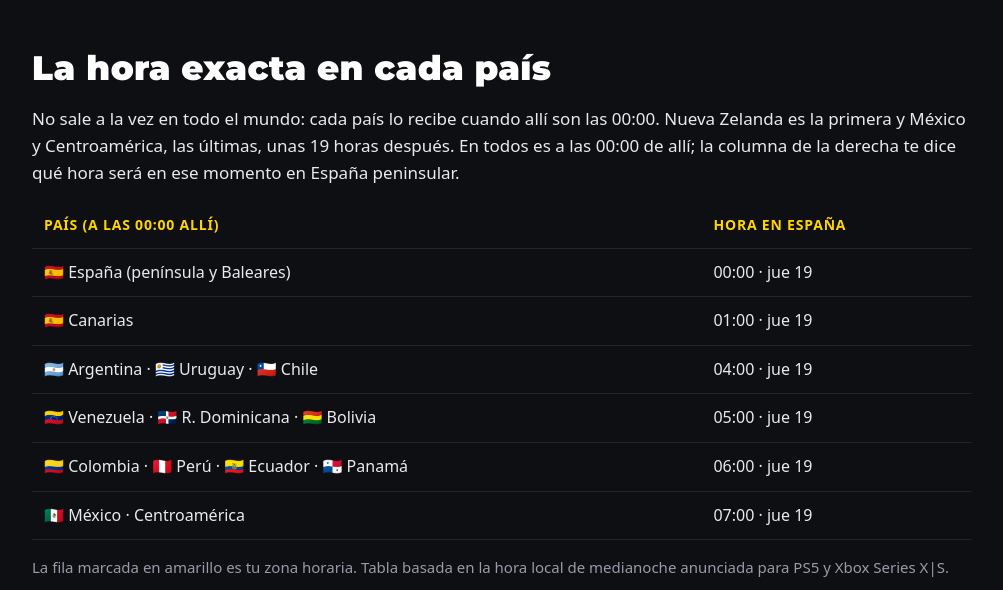
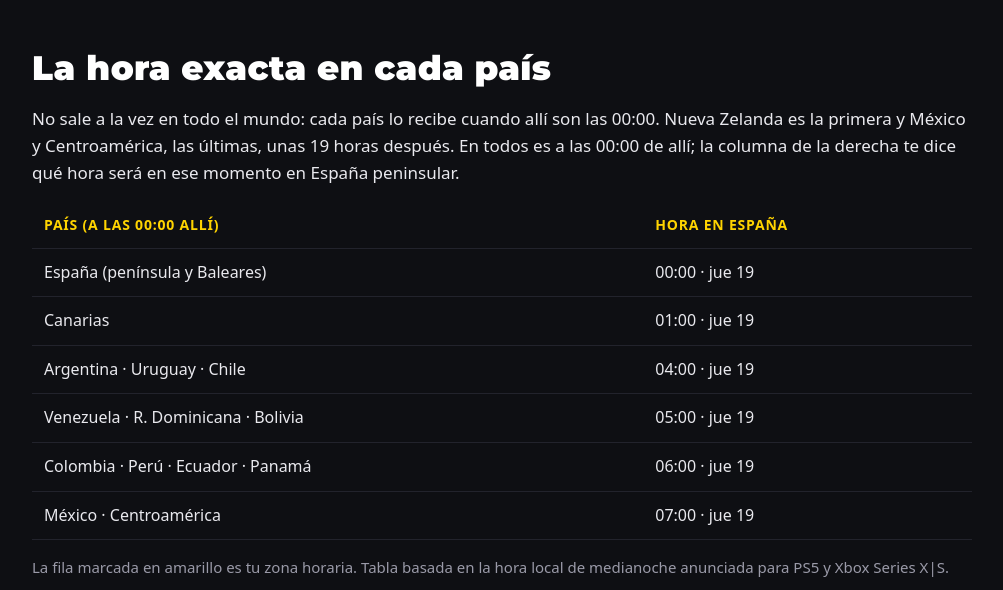
Before and after one commit to godcayt/godcayt.github.io, a plain HTML site: page index.html in a window 1280 px wide. Shown: the part 590-1180 px from the top of the page, without its empty margins (138-1141 px from the left). Drawn offline with Linux system fonts and the light colour scheme.

Commit message:
Quita banderas (Windows no las muestra)
Co-Authored-By: Claude Opus 5.5 <noreply@anthropic.com>
Claude-Session: https://claude.ai/code/session_01X77GVo6A1QgwJNqAXvM6Au

```diff
--- a/index.html
+++ b/index.html
@@ -45,12 +45,12 @@
 <table>
  <thead><tr><th>País (a las 00:00 allí)</th><th>Hora en España</th></tr></thead>
  <tbody>
-  <tr data-tz="Europe/Madrid Europe/Paris Europe/Rome Europe/Berlin"><td>🇪🇸 España (península y Baleares)</td><td>00:00 · jue 19</td></tr>
-  <tr data-tz="Atlantic/Canary"><td>🇪🇸 Canarias</td><td>01:00 · jue 19</td></tr>
-  <tr data-tz="America/Argentina/Buenos_Aires America/Montevideo America/Santiago America/Sao_Paulo"><td>🇦🇷 Argentina · 🇺🇾 Uruguay · 🇨🇱 Chile</td><td>04:00 · jue 19</td></tr>
-  <tr data-tz="America/Caracas America/Santo_Domingo America/La_Paz America/Puerto_Rico"><td>🇻🇪 Venezuela · 🇩🇴 R. Dominicana · 🇧🇴 Bolivia</td><td>05:00 · jue 19</td></tr>
-  <tr data-tz="America/Bogota America/Lima America/Guayaquil America/Panama"><td>🇨🇴 Colombia · 🇵🇪 Perú · 🇪🇨 Ecuador · 🇵🇦 Panamá</td><td>06:00 · jue 19</td></tr>
-  <tr data-tz="America/Mexico_City America/Guatemala America/El_Salvador America/Tegucigalpa America/Managua America/Costa_Rica"><td>🇲🇽 México · Centroamérica</td><td>07:00 · jue 19</td></tr>
+  <tr data-tz="Europe/Madrid Europe/Paris Europe/Rome Europe/Berlin"><td>España (península y Baleares)</td><td>00:00 · jue 19</td></tr>
+  <tr data-tz="Atlantic/Canary"><td>Canarias</td><td>01:00 · jue 19</td></tr>
+  <tr data-tz="America/Argentina/Buenos_Aires America/Montevideo America/Santiago America/Sao_Paulo"><td>Argentina · Uruguay · Chile</td><td>04:00 · jue 19</td></tr>
+  <tr data-tz="America/Caracas America/Santo_Domingo America/La_Paz America/Puerto_Rico"><td>Venezuela · R. Dominicana · Bolivia</td><td>05:00 · jue 19</td></tr>
+  <tr data-tz="America/Bogota America/Lima America/Guayaquil America/Panama"><td>Colombia · Perú · Ecuador · Panamá</td><td>06:00 · jue 19</td></tr>
+  <tr data-tz="America/Mexico_City America/Guatemala America/El_Salvador America/Tegucigalpa America/Managua America/Costa_Rica"><td>México · Centroamérica</td><td>07:00 · jue 19</td></tr>
  </tbody>
 </table>
 <p class="nota">La fila marcada en amarillo es tu zona horaria. Tabla basada en la hora local de medianoche anunciada para PS5 y Xbox Series X|S.</p>
```
